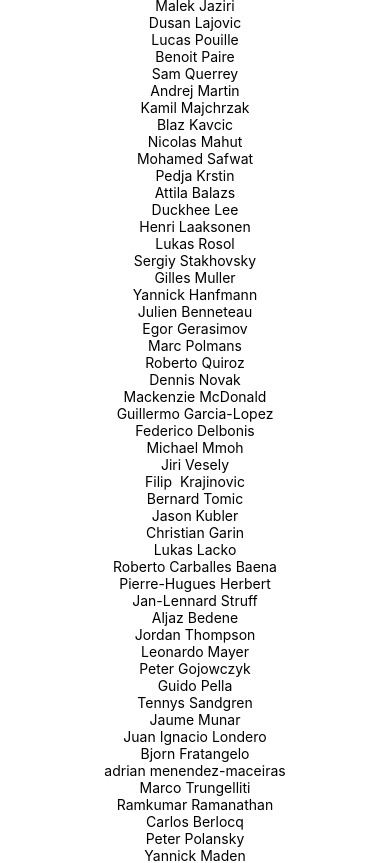
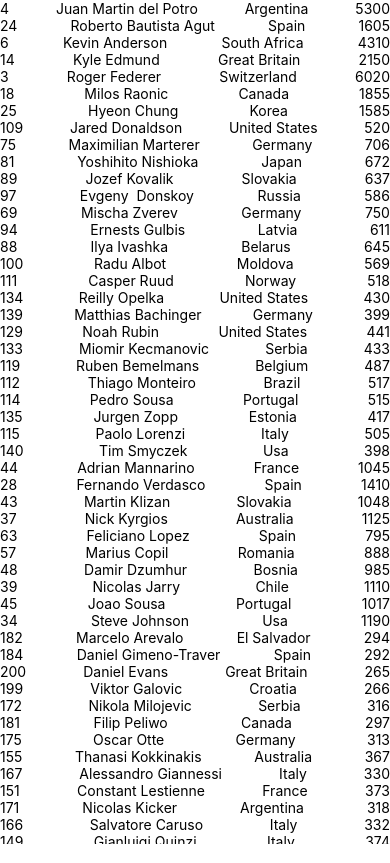
Before and after one commit to ps3611/Tropsy, a React Native app: screen / in a window 390 px wide. Shown: the top 863 px of the page. Built offline with nearby package versions, Linux system fonts and the light colour scheme.

Commit message:
refactor: flex layout

```diff
--- a/App.js
+++ b/App.js
@@ -1,35 +1,27 @@
 import React from 'react';
-import { StyleSheet, Text, View } from 'react-native';
+import { StyleSheet, ScrollView } from 'react-native';
 import Row from './Row.js';
 import data from './atp-rankings.json';
-
-// const data = [
-//   { name: 'Novak Djokovic', nationality: 'SRB', ranking: 1, age: 31, points: 4000 },
-//   { name: 'Novak Djokovic', nationality: 'SRB', ranking: 1, age: 31, points: 4000 },
-//   { name: 'Novak Djokovic', nationality: 'SRB', ranking: 1, age: 31, points: 4000 }
-// ];
 
 export default class App extends React.Component {
   render() {
     const rows = data.map((el,i) => {
       return <Row
         key={i}
-        value={el.fields.player_name}
+        currentRank={el.fields.current_rank}
+        playerName={el.fields.player_name}
+        playerCountry={el.fields.player_country}
+        playerPoints={el.fields.player_points}
         />
     })
     return (
-      <View style={styles.container}>
+        <ScrollView>
         {rows}
-      </View>
+        </ScrollView>
     );
   }
 }
 
 const styles = StyleSheet.create({
-  container: {
-    flex: 1,
-    backgroundColor: '#fff',
-    alignItems: 'center',
-    justifyContent: 'center',
-  },
+
 });
--- a/Row.js
+++ b/Row.js
@@ -1,12 +1,22 @@
 import React from 'react';
-import { Text, View } from 'react-native';
+import { StyleSheet, Text, View } from 'react-native';
 
 export default class Row extends React.Component {
   render() {
     return (
-      <View>
-        <Text>{this.props.value}</Text>
+      <View style={styles.row}>
+        <Text>{this.props.currentRank}</Text>
+        <Text>{this.props.playerName}</Text>
+        <Text>{this.props.playerCountry}</Text>
+        <Text>{this.props.playerPoints}</Text>
       </View>
     );
   }
 }
+
+const styles = StyleSheet.create({
+  row: {
+    flexDirection: 'row',
+    justifyContent: 'space-between',
+  },
+});
```
